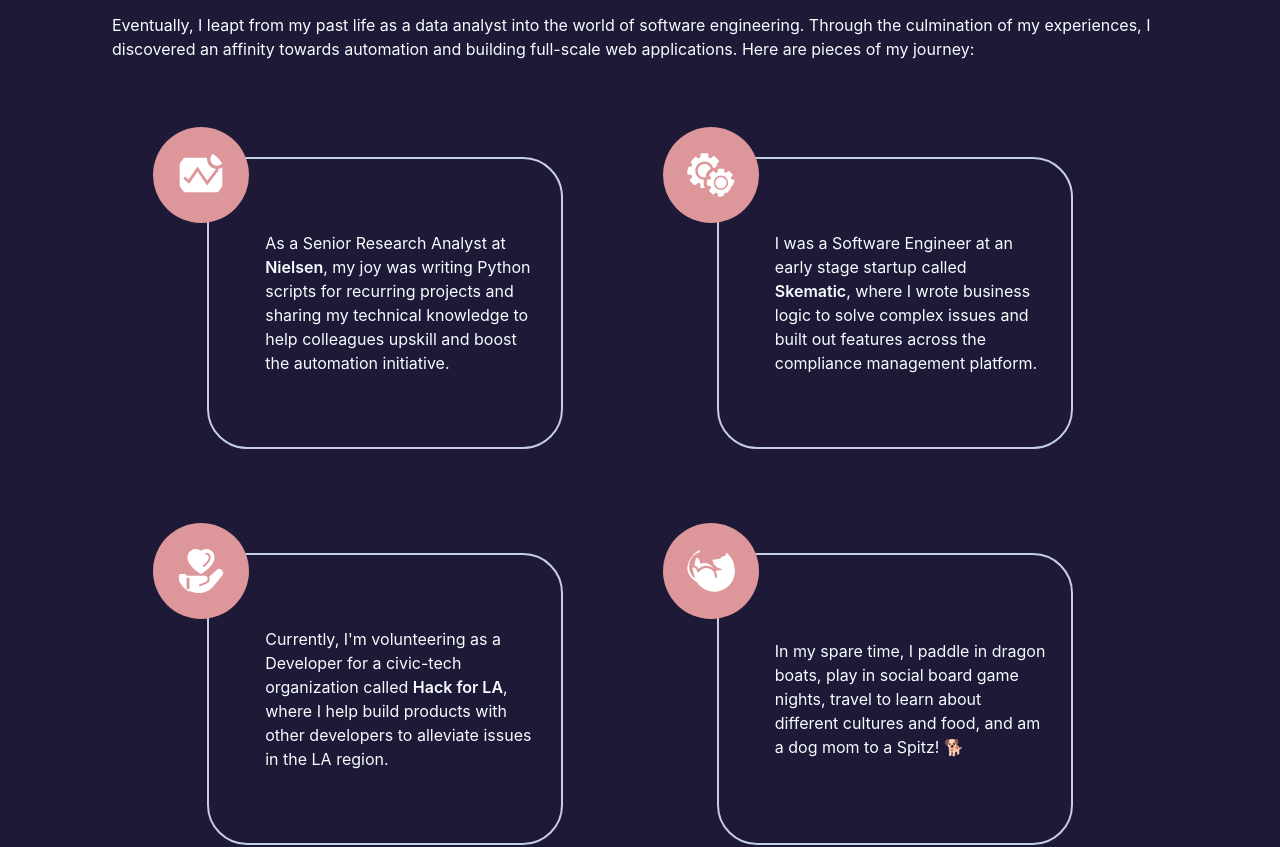
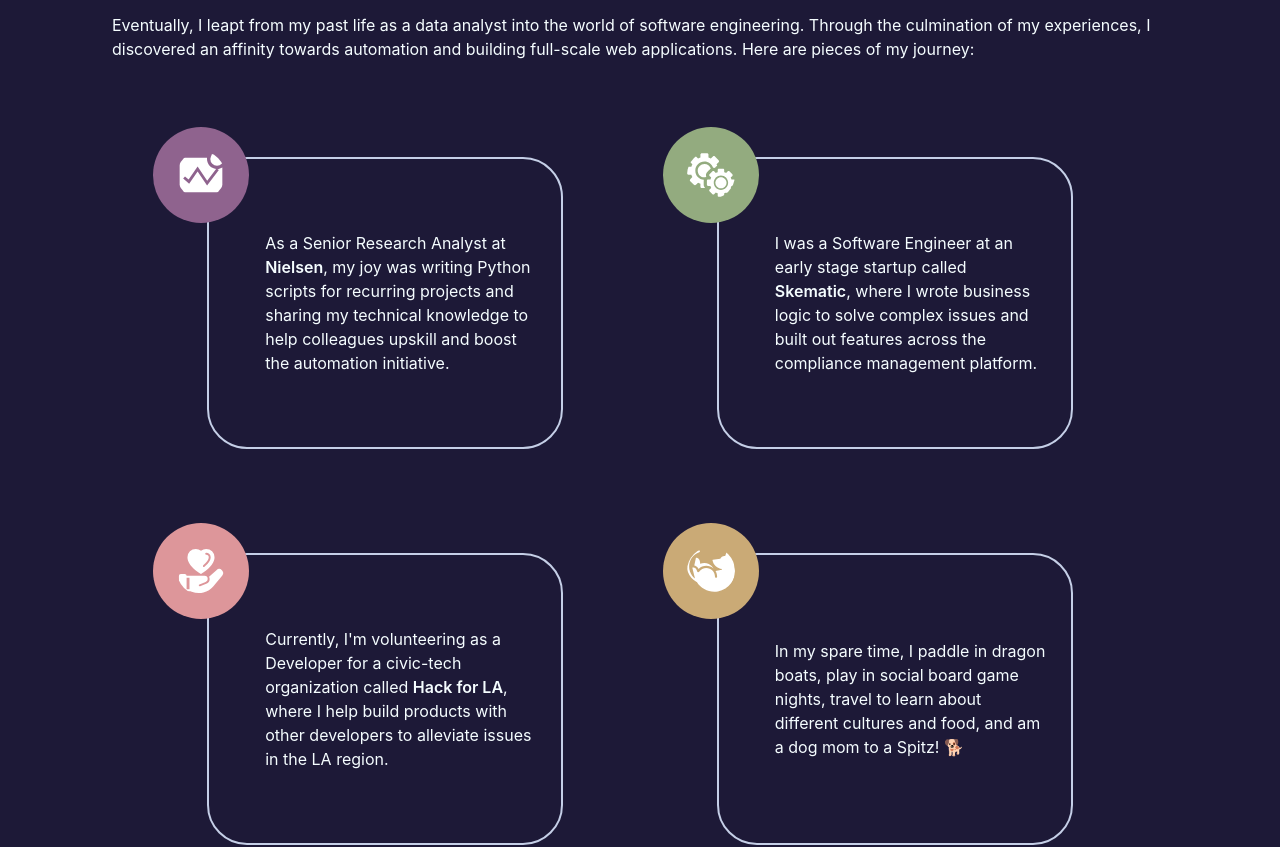
Before and after one commit to christinaor/christinaor.github.io, a React (Vite) app: page / in a window 1280 px wide. Shown: the part 1080-1927 px from the top of the page. Built offline with nearby package versions, Linux system fonts and the light colour scheme.

Commit message:
Fix styles

```diff
--- a/src/components/About/styles.module.scss
+++ b/src/components/About/styles.module.scss
@@ -66,7 +66,19 @@
   height: 3rem;
 
   border-radius: 50px;
+  // background-color: $pink;
+}
+.description ul :first-child img {
+  background-color: $purple;
+}
+.description ul :nth-child(2) img {
+  background-color: $green;
+}
+.description ul :nth-child(3) img {
   background-color: $pink;
+}
+.description ul :nth-child(4) img {
+  background-color: $subGold;
 }
 
 li a.blurbLink {
@@ -85,6 +97,8 @@ li a.blurbLink:hover {
   .about {
     // padding: 10rem;
     padding: 2rem 7rem 4rem;
+    // max-width: 80vw;
+    // width: 80%;
   }
 
   .description ul li {
@@ -109,22 +123,6 @@ li a.blurbLink:hover {
   }
 }
 
-// @media only screen and (min-width: $desktop-min) {
-//   .description ul {
-//     display: grid;
-//     grid-template-columns: max-content max-content;
-//     justify-content: center;
-
-//     column-gap: clamp(5rem, 12vw, 14rem);
-//     // column-gap: 9vw;
-//     // column-gap: 5rem;
-//     // column-gap: 14rem;
-//   }
-//   .description ul li {
-//     width: 20rem;
-//   }
-// }
-
 @media only screen and (min-width: $desktop-min) {
   .description ul {
     display: grid;
@@ -135,7 +133,7 @@ li a.blurbLink:hover {
   }
 
   .description ul li {
-    width: clamp(15rem, 25vw, 18rem);
+    // width: clamp(15rem, 25vw, 18rem);
     // width: 25vw;
     // width: 18rem;
     // width: 15rem;
--- a/src/components/EmailForm/styles.module.scss
+++ b/src/components/EmailForm/styles.module.scss
@@ -28,14 +28,14 @@
 .emailForm input, .emailForm textarea {
   width: 15rem;
 
-  border: 2px solid $mainTextColorBlack;
+  border: 3px solid $mainTextColorBlack;
   border-radius: 0;
   font-family: inherit;
   background-color: $mainHeaderColor;
 }
 
 .emailForm input:hover, .emailForm textarea:hover {
-  border: 2px solid $mainGold;
+  border: 3px solid $baseGold;
 }
 
 .emailForm textarea {
--- a/src/components/Experiences/styles.module.scss
+++ b/src/components/Experiences/styles.module.scss
@@ -54,7 +54,7 @@
 }
 
 .experience:hover {
-  box-shadow: $mainGold 0px 50px 100px -20px, $mainGold 0px 30px 60px -30px, $mainGold 0px -2px 6px 0px inset;
+  box-shadow: $baseGold 0px 50px 100px -20px, $baseGold 0px 30px 60px -30px, $baseGold 0px -2px 6px 0px inset;
 }
 
 .experience .titleAndLinks {
--- a/src/components/NavBar/styles.module.scss
+++ b/src/components/NavBar/styles.module.scss
@@ -57,8 +57,8 @@
   list-style-type: none;
 }
 
-.navBar a.homeIcon:hover, .navBar ol li:hover {
-  filter: invert(53%) sepia(60%) saturate(2375%) hue-rotate(231deg) brightness(100%) contrast(94%);
+.navBar a img:hover, .navBar ol li:hover {
+  filter: brightness(0) saturate(100%) invert(80%) sepia(18%) saturate(1385%) hue-rotate(323deg) brightness(102%) contrast(105%);
 }
 
 @media only screen and (min-width: $mobile-max) {
--- a/src/components/TechStack/styles.module.scss
+++ b/src/components/TechStack/styles.module.scss
@@ -118,7 +118,7 @@
 }
 
 .logoAndName:hover {
-  box-shadow: $mainGold 0px 50px 100px -20px, $mainGold 0px 30px 60px -30px, $mainGold 0px -2px 6px 0px inset;
+  box-shadow: $baseGold 0px 50px 100px -20px, $baseGold 0px 30px 60px -30px, $baseGold 0px -2px 6px 0px inset;
 }
 
 .logoAndName {
```
